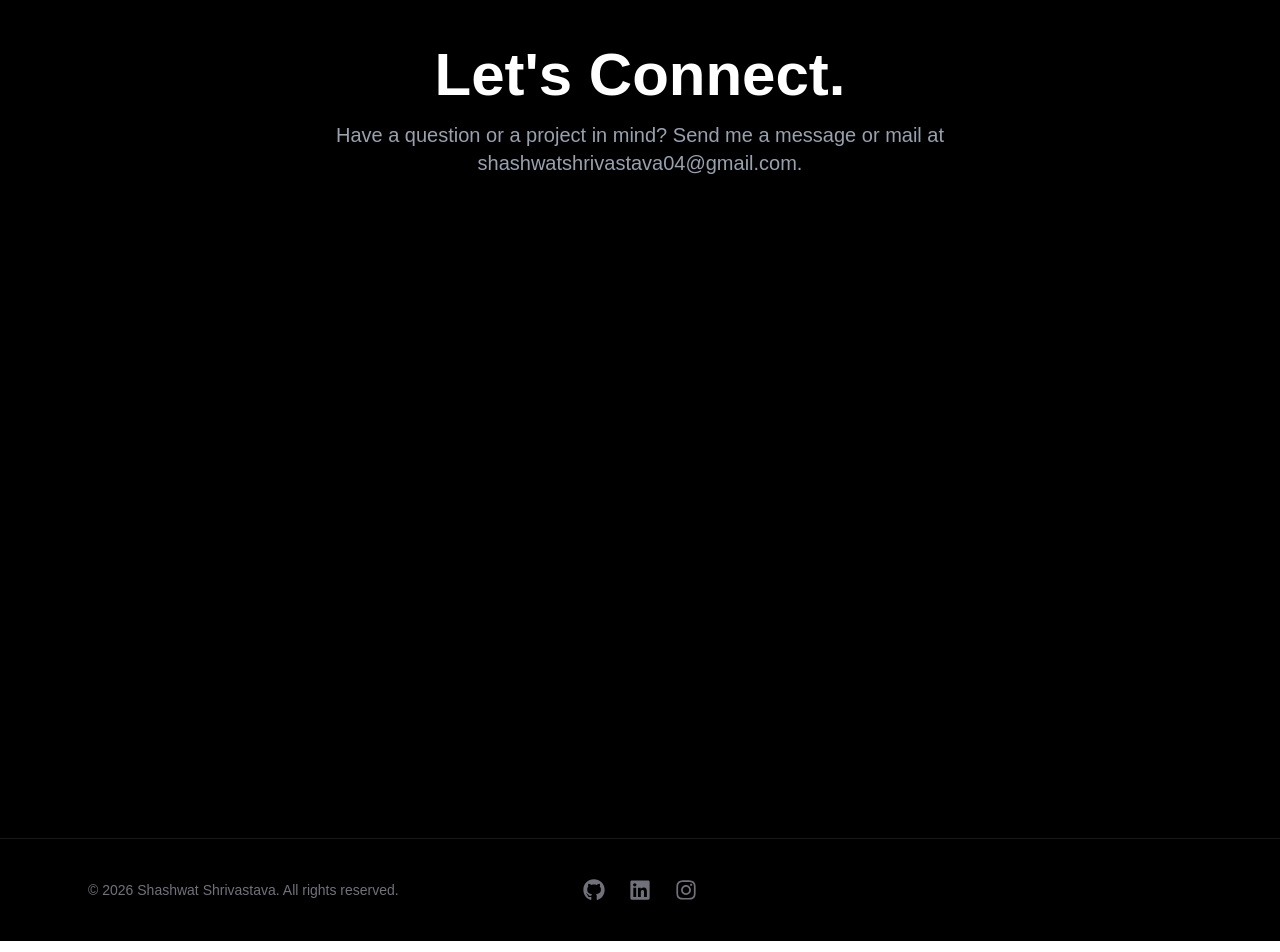
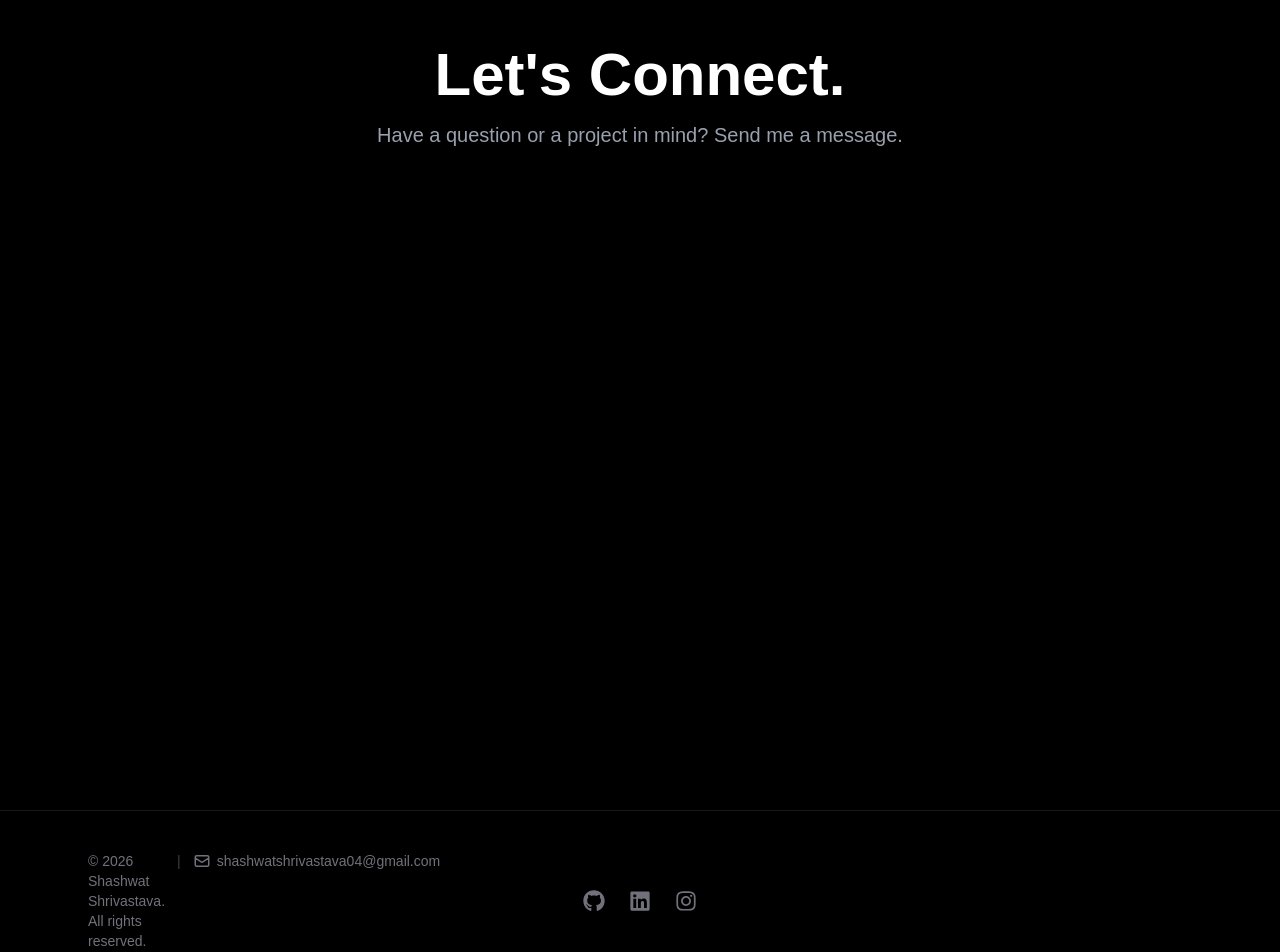
Before and after one commit to Shashwat2244/shashwat-portfolio-new, a Next.js app: page / in a window 1280 px wide. Shown: the part 9160-10112 px from the top of the page. Built offline with nearby package versions, Linux system fonts and the light colour scheme.

Commit message:
Added email

```diff
--- a/components/Contact.tsx
+++ b/components/Contact.tsx
@@ -105,7 +105,7 @@ export default function Contact() {
 
         <div className="mb-16 text-center">
           <h2 className="text-4xl md:text-6xl font-bold mb-4">Let's Connect.</h2>
-          <p className="text-xl text-gray-400">Have a question or a project in mind? Send me a message or mail at shashwatshrivastava04@gmail.com.</p>
+          <p className="text-xl text-gray-400">Have a question or a project in mind? Send me a message. </p>
         </div>
 
         <div ref={formRef} className="bg-zinc-950 border border-zinc-800 p-8 md:p-12 rounded-3xl shadow-2xl relative overflow-hidden">
--- a/components/Footer.tsx
+++ b/components/Footer.tsx
@@ -1,5 +1,6 @@
 import React from "react";
 import { FaGithub, FaLinkedin, FaInstagram } from "react-icons/fa6";
+import { HiOutlineMail } from "react-icons/hi";
 
 export default function Footer() {
   const currentYear = new Date().getFullYear();
@@ -10,8 +11,16 @@ export default function Footer() {
       <div className="max-w-6xl mx-auto px-6 flex flex-col md:flex-row items-center justify-between gap-6">
 
         {/* Copyright Section (Left aligned on desktop, centered on mobile) */}
-        <div className="flex-1 text-center md:text-left text-sm font-medium">
-          &copy; {currentYear} Shashwat Shrivastava. All rights reserved.
+        <div className="flex-1 flex flex-col md:flex-row items-center md:items-start gap-3 text-center md:text-left text-sm font-medium">
+          <span>&copy; {currentYear} Shashwat Shrivastava. All rights reserved.</span>
+          <span className="hidden md:inline text-zinc-700">|</span>
+          <a
+            href="mailto:shashwatshrivastava04@gmail.com"
+            className="flex items-center gap-1.5 hover:text-white transition-colors duration-300"
+          >
+            <HiOutlineMail size={18} />
+            <span>shashwatshrivastava04@gmail.com</span>
+          </a>
         </div>
 
         {/* Social Links (Perfectly centered) */}
```
